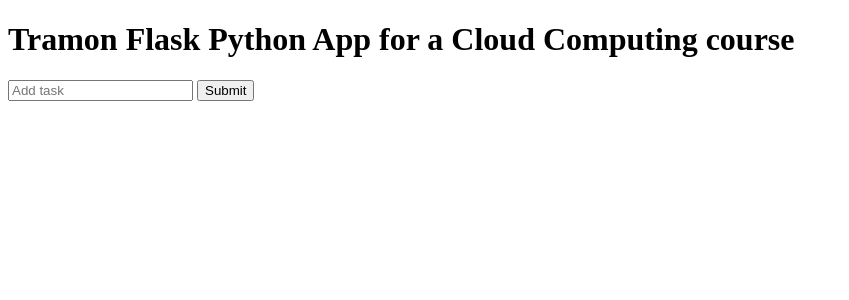
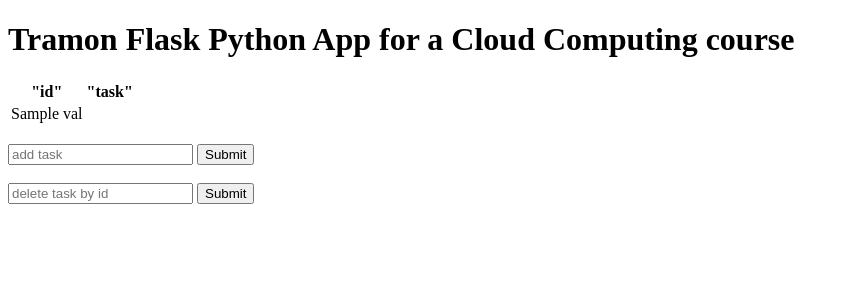
Before and after one commit to tramon/st-tramon-cloud-computing, a Flask app: template templates/index.html in a window 1280 px wide. Shown: the top 300 px of the page, without its empty margins (0-849 px from the left). Run offline with Flask 3, Linux system fonts and the light colour scheme; the template is opened without the code that fills it: most values are stand-ins (such as "Sample title", 1, 10 or a date in 2020).

Commit message:
added initial delete func and ui

```diff
--- a/app.py
+++ b/app.py
@@ -5,29 +5,30 @@
 
 app = Flask(__name__)
 
+dao = Dao()
+
 
 @app.route("/", methods=['GET'])
 def home():
-    dao = Dao()
     dao.connect_to_db()
     dataset = dao.read_all()
-
-    br = "<br>"
-    msg = "<h2>Message:</h2>" + br
-    for data in dataset:
-        msg += data.__str__() + br
-
-    return render_template('index.html', message=msg)
+    return render_template('index.html', objects=dataset)
 
 
 @app.route("/add", methods=['POST'])
 def add():
-    task = request.form['task']
+    task_to_add = request.form['add']
+    dao.connect_to_db()
+    dao.insert_without_id(task_to_add)
+    home()
 
-    dao = Dao()
+
+@app.route("/delete", methods=['DELETE'])
+def delete():
+    id_to_delete = request.form['delete']
     dao.connect_to_db()
-    dao.insert_without_id(task)
-    dao.close()
+    dao.delete_by_id(id_to_delete)
+    home()
 
 
 if __name__ == "__main__":
--- a/templates/index.html
+++ b/templates/index.html
@@ -5,10 +5,34 @@
 </head>
 <body>
 <h1>Tramon Flask Python App for a Cloud Computing course</h1>
-{{ message }}
+{% if objects %}
+<table>
+    <tr>
+        <th>"id"</th>
+        <th>"task"</th>
+    </tr>
+    <tbody>
+    {% for task in objects %}
+    <tr>
+        {% for k, val in task.items() %}
+        <td>{{val}}</td>
+        {% endfor %}
+    </tr>
+    {% endfor %}
+    </tbody>
+</table>
+{% endif %}
+<br>
 <form action="/add" method="POST">
     <label>
-        <input type="text" name="task" placeholder="Add task" />
+        <input type="text" name="add" placeholder="add task"/>
+    </label>
+    <button type="submit">Submit</button>
+</form>
+<br>
+<form action="/delete" method="DELETE">
+    <label>
+        <input type="text" name="delete" placeholder="delete task by id"/>
     </label>
     <button type="submit">Submit</button>
 </form>
```
Also changed, not shown: debug.py (+4 -5 lines).
